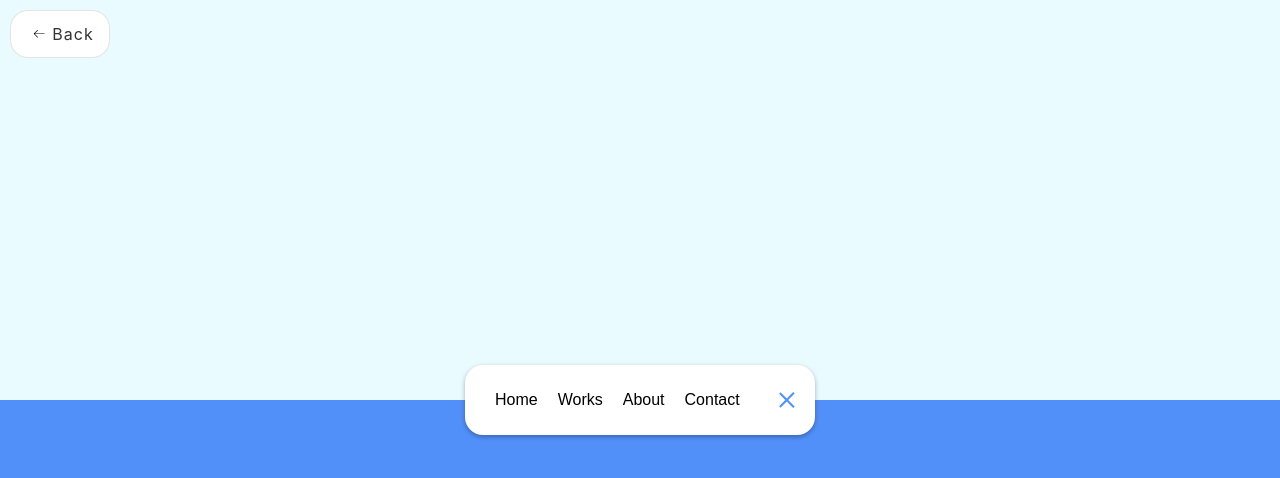
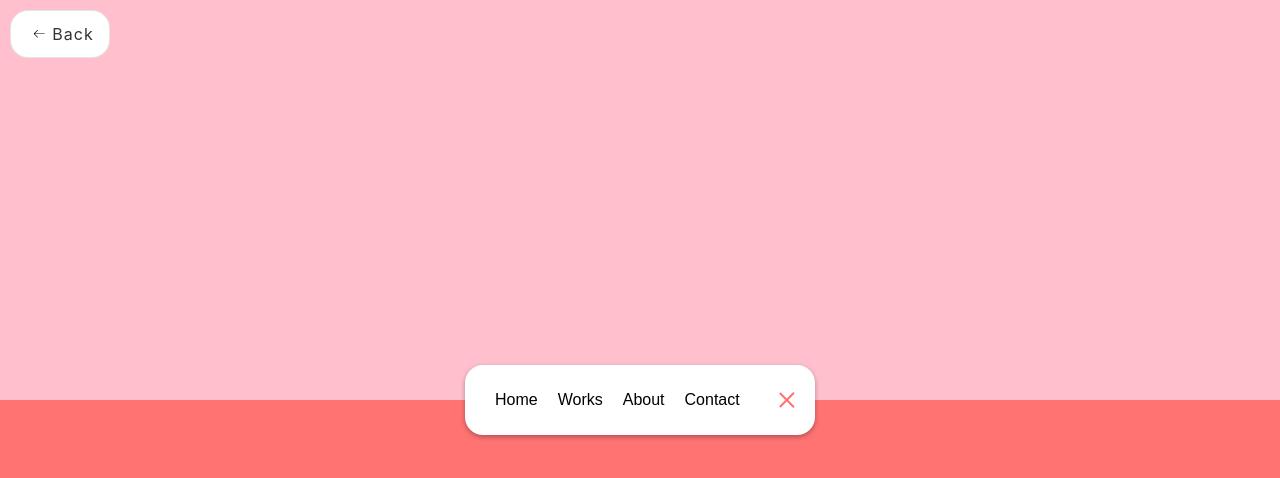
Before and after one commit to jorgehenrrique/50projects-react, a React (Vite) app: page /50projects-react/pages/14-animated-navigation in a window 1280 px wide. Shown: the top 478 px of the page. Built offline with nearby package versions, Linux system fonts and the light colour scheme; a web font is replaced by a local one.

Commit message:
Fix: css proj 14

```diff
--- a/src/pages/14-animated-navigation/AnimatedNavigation.css
+++ b/src/pages/14-animated-navigation/AnimatedNavigation.css
@@ -4,10 +4,10 @@
   background-color: #eafbff;
   background-image: linear-gradient(
     to bottom,
-    #eafbff 0%,
-    #eafbff 50%,
-    #5290f9 50%,
-    #5290f9 100%
+    #ffbfcc 0%,
+    #ffbfcc 50%,
+    #ff7373 50%,
+    #ff7373 100%
   );
   font-family: "Muli", sans-serif;
   display: flex;
@@ -63,7 +63,7 @@
   width: 3rem;
 }
 .nav-14 button .line {
-  background-color: #5290f9;
+  background-color: #ff7373;
   height: 0.2rem;
   width: 2rem;
   position: absolute;
```
